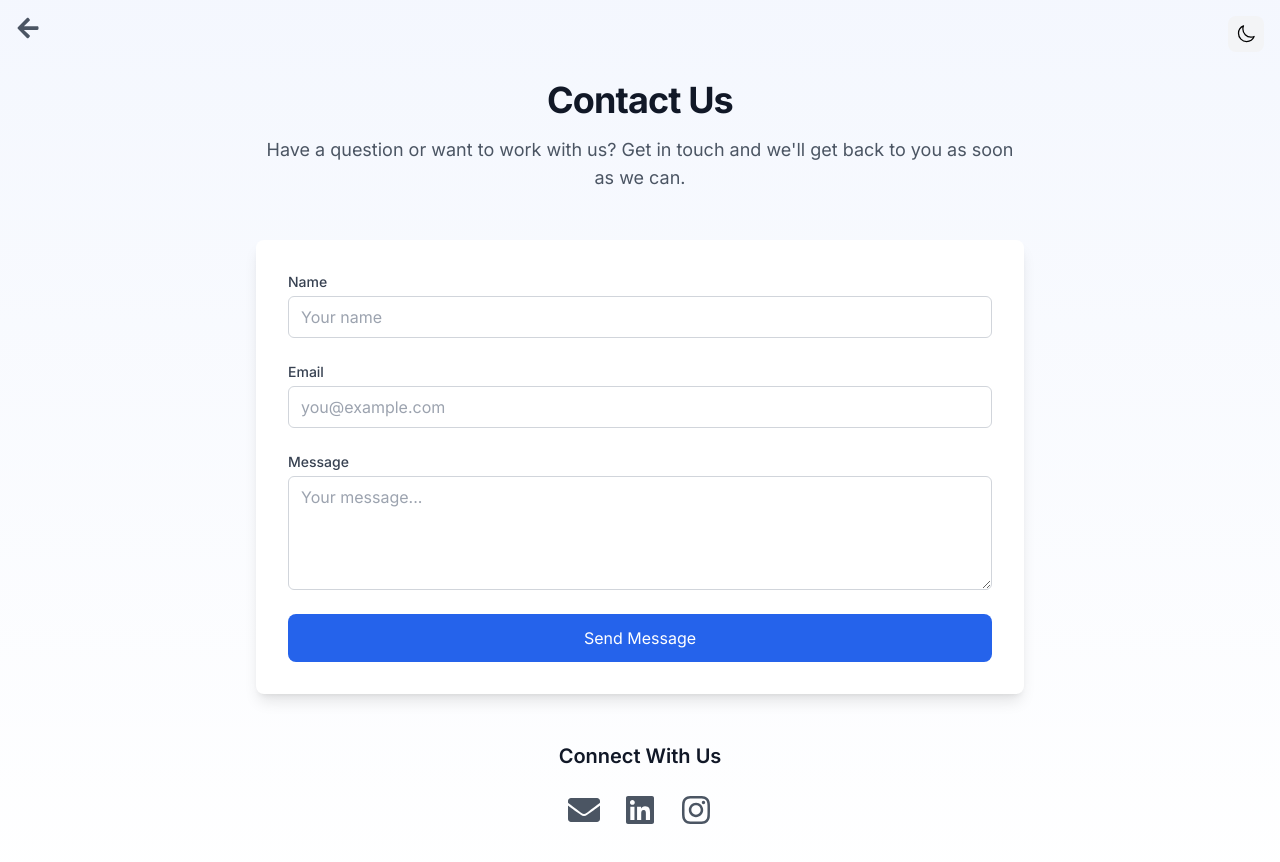
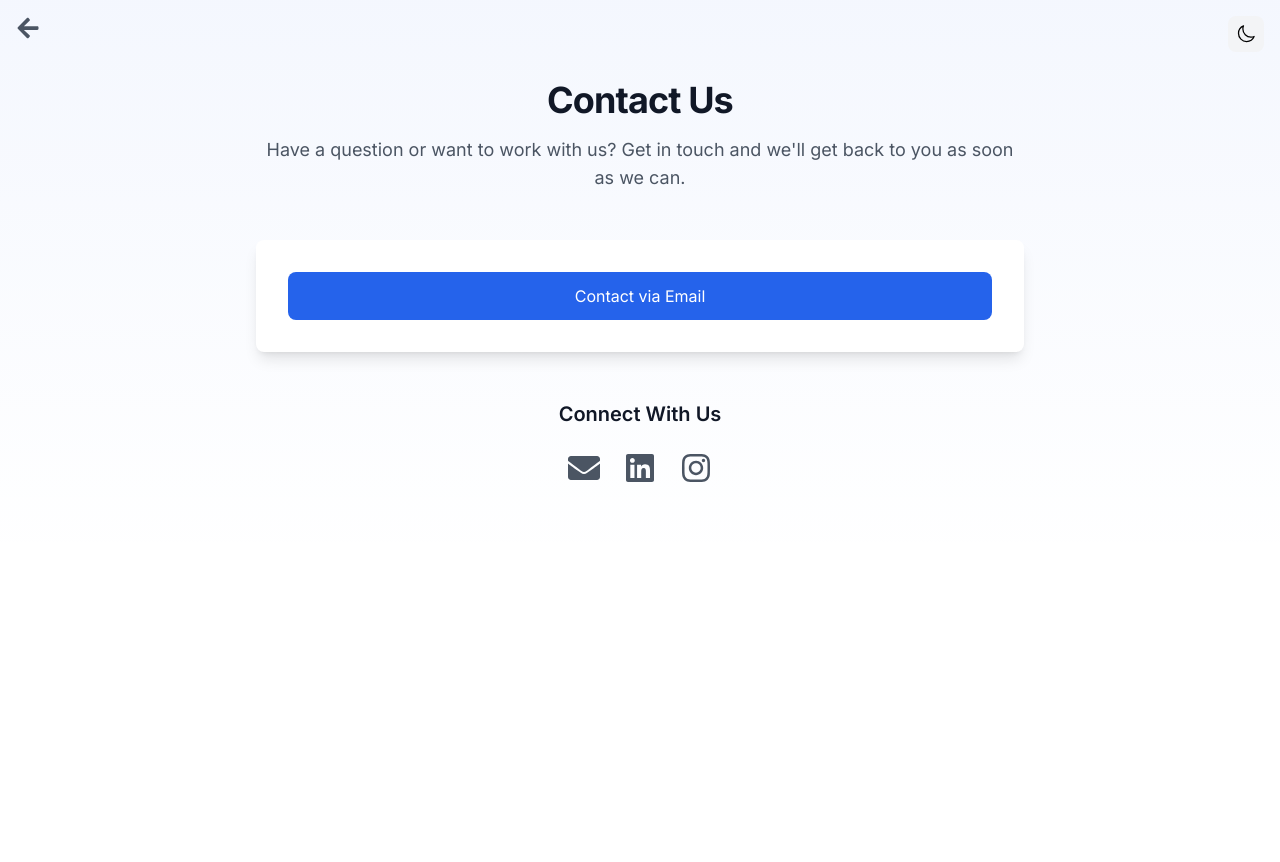
Before and after one commit to ElysWorksAI/elys.work, a Next.js app: page /contact in a window 1280 px wide. Shown: the top 862 px of the page. After the commit the page ends 800 px from the top, so only its background shows below. Built offline with nearby package versions, Linux system fonts and the light colour scheme.

Commit message:
email support removed for now

```diff
--- a/app/contact/page.tsx
+++ b/app/contact/page.tsx
@@ -6,41 +6,9 @@ import {
   FaEnvelope,
   FaArrowLeft,
 } from "react-icons/fa";
-import { sendEmail } from "../actions/send-email";
-import { useState } from "react";
 import Link from "next/link";
 
 export default function ContactPage() {
-  const [status, setStatus] = useState<{
-    type: "success" | "error" | null;
-    message: string;
-  }>({ type: null, message: "" });
-
-  async function handleSubmit(formData: FormData) {
-    const name = formData.get("name") as string;
-    const email = formData.get("email") as string;
-    const message = formData.get("message") as string;
-
-    const result = await sendEmail({ name, email, message });
-
-    if (result.success) {
-      setStatus({
-        type: "success",
-        message: "Thank you for your message. We'll get back to you soon!",
-      });
-      // Reset form
-      const form = document.querySelector("form") as HTMLFormElement;
-      form.reset();
-    } else {
-      setStatus({
-        type: "error",
-        message:
-          result.error + " Use mail button below." ||
-          "Something went wrong. Please try again later. Use mail button below.",
-      });
-    }
-  }
-
   return (
     <div className="flex flex-col min-h-screen">
       <div className="absolute top-4 left-4 z-10">
@@ -65,23 +33,8 @@ export default function ContactPage() {
             </p>
           </div>
 
-          <form
-            action={handleSubmit}
-            className="space-y-6 bg-white dark:bg-gray-800 p-8 rounded-lg shadow-lg"
-          >
-            {status.type && (
-              <div
-                className={`p-4 rounded-md ${
-                  status.type === "success"
-                    ? "bg-green-50 text-green-700 dark:bg-green-900/50 dark:text-green-200"
-                    : "bg-red-50 text-red-700 dark:bg-red-900/50 dark:text-red-200"
-                }`}
-              >
-                {status.message}
-              </div>
-            )}
-
-            <div>
+          <form className="space-y-6 bg-white dark:bg-gray-800 p-8 rounded-lg shadow-lg">
+            {/* <div>
               <label
                 htmlFor="name"
                 className="block text-sm font-medium text-gray-700 dark:text-gray-300"
@@ -95,6 +48,7 @@ export default function ContactPage() {
                 required
                 className="mt-1 block w-full rounded-md border border-gray-300 dark:border-gray-600 px-3 py-2 text-gray-900 dark:text-white placeholder-gray-400 focus:border-primary focus:outline-none focus:ring-1 focus:ring-primary bg-transparent"
                 placeholder="Your name"
+                disabled
               />
             </div>
 
@@ -112,6 +66,7 @@ export default function ContactPage() {
                 required
                 className="mt-1 block w-full rounded-md border border-gray-300 dark:border-gray-600 px-3 py-2 text-gray-900 dark:text-white placeholder-gray-400 focus:border-primary focus:outline-none focus:ring-1 focus:ring-primary bg-transparent"
                 placeholder="you@example.com"
+                disabled
               />
             </div>
 
@@ -129,15 +84,19 @@ export default function ContactPage() {
                 rows={4}
                 className="mt-1 block w-full rounded-md border border-gray-300 dark:border-gray-600 px-3 py-2 text-gray-900 dark:text-white placeholder-gray-400 focus:border-primary focus:outline-none focus:ring-1 focus:ring-primary bg-transparent"
                 placeholder="Your message..."
+                disabled
               />
-            </div>
+            </div> */}
 
             <div>
               <button
-                type="submit"
+                type="button"
+                onClick={() =>
+                  (window.location.href = "mailto:elys.dev@hotmail.com")
+                }
                 className="w-full rounded-lg px-6 py-3 bg-primary text-white hover:bg-primary/90 transition-all hover:scale-105"
               >
-                Send Message
+                Contact via Email
               </button>
             </div>
           </form>
```
